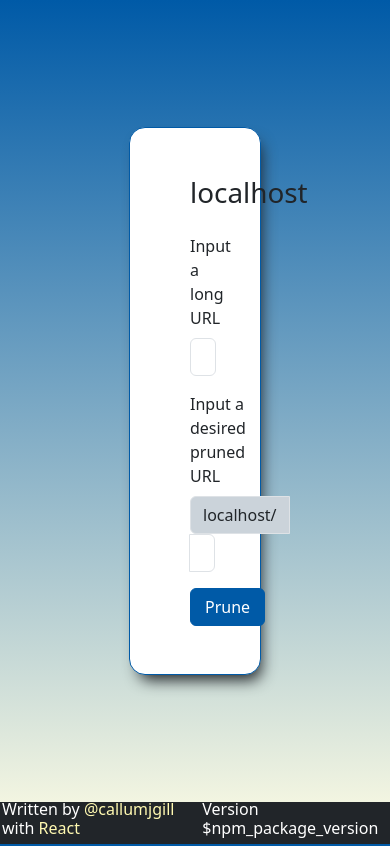
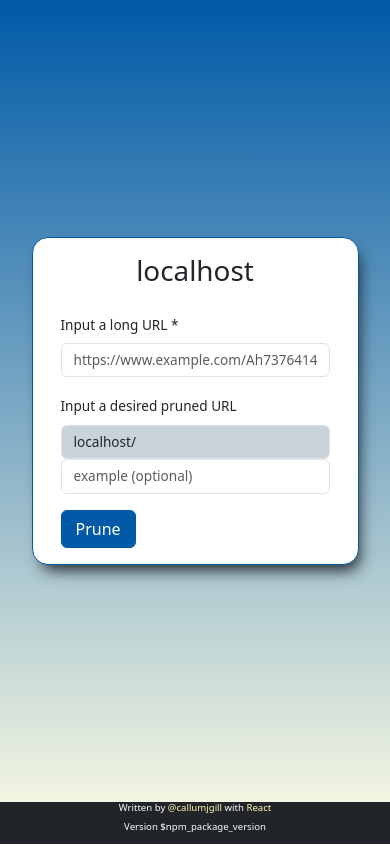
Before and after one commit to callumjgill/pruneurl, a React (Create React App) app in the folder frontend/: page / in a window 390 px wide. Built offline with nearby package versions, Linux system fonts and the light colour scheme.

Commit message:
feat(app): add responsiveness to app
App will scale automatically based on device width now.

```diff
--- a/frontend/src/components/FormControls/ShortUrlFormControl.tsx
+++ b/frontend/src/components/FormControls/ShortUrlFormControl.tsx
@@ -2,17 +2,37 @@ import { Form, InputGroup } from "react-bootstrap";
 import { UrlFormControlProps } from "./UrlFormControlProps";
 import FormRow from "../FormRow";
 import InvalidUrlFeedback from "../InvalidUrlFeedback";
+import useBreakpoint from "../../hooks/useBreakpoint";
+import {
+  breakpointExtraSmallScreen,
+  breakpointSmallScreen,
+} from "../../utils/breakpoints";
+
+const ShortUrlFormControlContainer = (props: {
+  children: JSX.Element | JSX.Element[];
+}) => {
+  const breakPoint = useBreakpoint();
+  if (
+    breakPoint === breakpointExtraSmallScreen ||
+    breakPoint === breakpointSmallScreen
+  ) {
+    return <>{props.children}</>;
+  }
+
+  return <InputGroup hasValidation>{props.children}</InputGroup>;
+};
 
 const UrlFormControl = (props: UrlFormControlProps) => {
   const { domain } = { ...props };
+
   return (
     <FormRow controlId={`${domain}-YourPrunedURL`}>
       <Form.Label>Input a desired pruned URL</Form.Label>
-      <InputGroup hasValidation>
+      <ShortUrlFormControlContainer>
         <InputGroup.Text>{domain}/</InputGroup.Text>
         <Form.Control type="text" placeholder="example (optional)" />
         <InvalidUrlFeedback />
-      </InputGroup>
+      </ShortUrlFormControlContainer>
     </FormRow>
   );
 };
--- a/frontend/src/components/FormControls/UrlFormControl.tsx
+++ b/frontend/src/components/FormControls/UrlFormControl.tsx
@@ -7,7 +7,7 @@ const UrlFormControl = (props: UrlFormControlProps) => {
   const { domain } = { ...props };
   return (
     <FormRow controlId={`${domain}-LongURL`}>
-      <Form.Label>Input a long URL</Form.Label>
+      <Form.Label>Input a long URL *</Form.Label>
       <Form.Control
         required
         type="url"
--- a/frontend/src/styles/_footer.scss
+++ b/frontend/src/styles/_footer.scss
@@ -1,16 +1,30 @@
+@use "bootstrap";
 @use "colors";
 
 .footer {
   display: flex;
-  flex-direction: row;
-  align-items: center;
-  justify-content: space-evenly;
+
+  @media screen and (max-width: #{map-get(bootstrap.$grid-breakpoints, sm)}) {
+    flex-direction: column;
+    align-items: center;
+    justify-content: flex-start;
+  }
+
+  @media screen and (min-width: #{map-get(bootstrap.$grid-breakpoints, sm)}) {
+    flex-direction: row;
+    align-items: center;
+    justify-content: space-evenly;
+    padding: 2px;
+  }
+
   background-color: colors.$footerColor;
   height: 5vh;
   width: 100%;
-  padding: 2px;
+
+  h6 {
+    color: white;
+    @media screen and (max-width: #{map-get(bootstrap.$grid-breakpoints, sm)}) {
+      font-size: 0.6rem;
+    }
+  }
 }
-
-.footer h6 {
-  color: white;
-}
--- a/frontend/src/styles/_form.scss
+++ b/frontend/src/styles/_form.scss
@@ -1,15 +1,40 @@
+@use "bootstrap";
+
+$smallScreenFontSize: 0.85rem;
+
 .form-flex-container {
   display: flex;
   justify-content: center;
   align-items: center;
-  width: 40%;
   height: 95vh;
+  @media screen and (max-width: #{map-get(bootstrap.$grid-breakpoints, sm)}) {
+    width: 90%;
+  }
+
+  @media screen and (min-width: #{map-get(bootstrap.$grid-breakpoints, sm)}) and (max-width: #{map-get(bootstrap.$grid-breakpoints, md)}) {
+    width: 70%;
+  }
+
+  @media screen and (min-width: #{map-get(bootstrap.$grid-breakpoints, md)}) and (max-width: #{map-get(bootstrap.$grid-breakpoints, lg)}) {
+    width: 60%;
+  }
+
+  @media screen and (min-width: #{map-get(bootstrap.$grid-breakpoints, lg)}) {
+    width: 40%;
+  }
 }
 
 .form-box {
   background-color: white;
   box-shadow: 5px 10px 15px -5px;
   width: 100%;
+  @media screen and (max-width: #{map-get(bootstrap.$grid-breakpoints, sm)}) {
+    padding: 1rem;
+  }
+
+  @media screen and (min-width: #{map-get(bootstrap.$grid-breakpoints, sm)}) {
+    padding: 3rem;
+  }
 }
 
 .form-expiry-text-container {
@@ -18,3 +43,17 @@
   align-items: center;
   gap: 6px;
 }
+
+@media screen and (max-width: #{map-get(bootstrap.$grid-breakpoints, sm)}) {
+  label {
+    font-size: $smallScreenFontSize;
+  }
+
+  .form-control {
+    font-size: $smallScreenFontSize;
+  }
+
+  .input-group-text {
+    font-size: $smallScreenFontSize;
+  }
+}
--- a/frontend/src/views/FormView.tsx
+++ b/frontend/src/views/FormView.tsx
@@ -4,7 +4,7 @@ import PruneUrlForm from "../components/PruneUrlForm";
 const FormView = () => {
   return (
     <Container className="form-flex-container">
-      <Row className="form-box border border-primary rounded-4 p-5">
+      <Row className="form-box border border-primary rounded-4">
         <PruneUrlForm />
       </Row>
     </Container>
```
